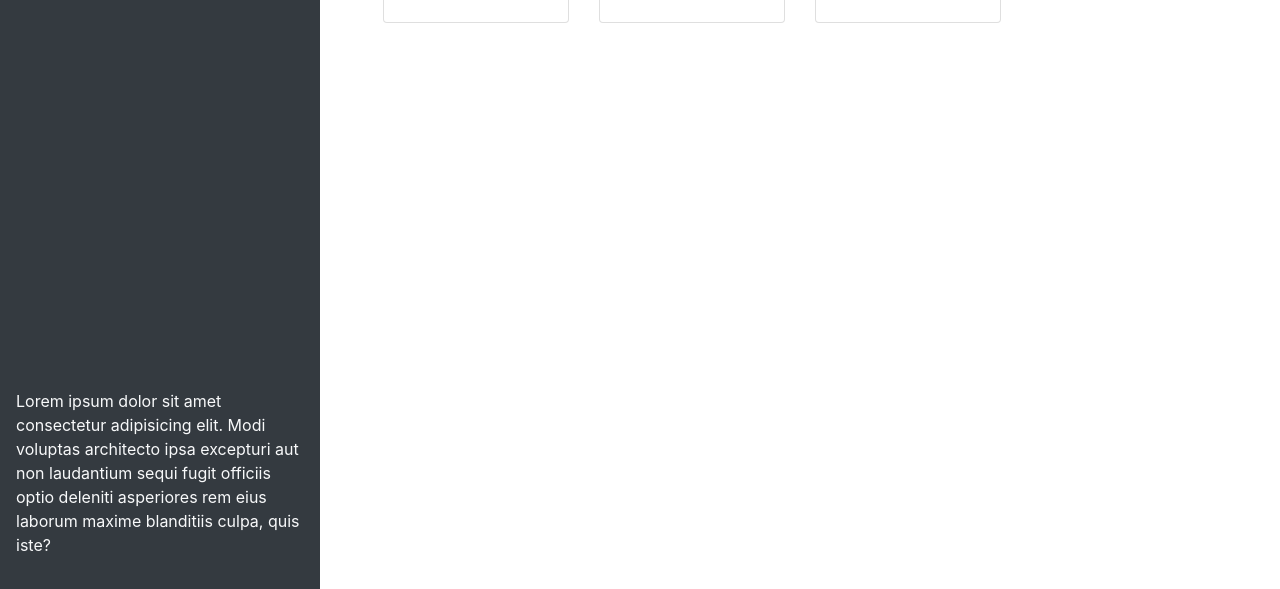
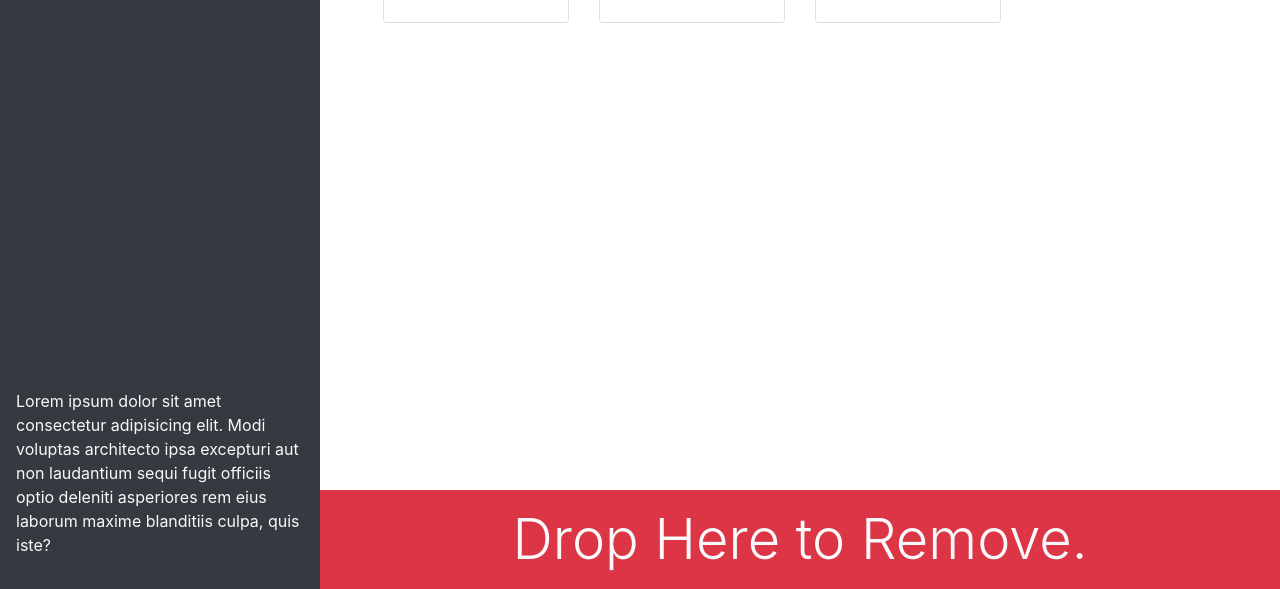
Before and after one commit to rafa1326/taskmaster-pro, a plain HTML site: page taskmaster-starter/index.html in a window 1280 px wide. Shown: the part 211-800 px from the top of the page. Drawn offline with nearby package versions, Linux system fonts and the light colour scheme.

Commit message:
bootstrap finalization

```diff
--- a/taskmaster-starter/index.html
+++ b/taskmaster-starter/index.html
@@ -40,8 +40,7 @@
         </ul>
       </div>
     </div>
-      <!-- todo end -->
-      <!-- in progress start -->
+
       <div class="col-12 col-md-6 col-xl-3 mb-3">
         <div class="card">
         <h4 class="card-header bg-dark text-light">
@@ -55,8 +54,7 @@
         </ul>
       </div>
       </div>
-      <!-- in progress end -->
-      <!-- in review start -->
+
       <div class="col-12 col-md-6 col-xl-3 mb-3">
         <div class="card">
         <h4 class="card-header bg-dark text-light">
@@ -71,8 +69,7 @@
       </div>
     </div>
 
-    <!-- in review end -->
-      <!-- done start -->
+
       <div class="col-12 col-md-6 col-xl-3 mb-3">
        <div class="card"></div>
         <h4 class="card-header bg-dark text-light">
@@ -86,7 +83,12 @@
         </ul>
       </div>
       </div>
-     </main>
+      <div id="trash" class="mt-auto">
+        <div class="w-100 bg-danger p-3 text-center text-light display-4 ">
+          Drop Here to Remove.
+        </div>
+      </div>
+    </main>
     </div>
 
 
```
